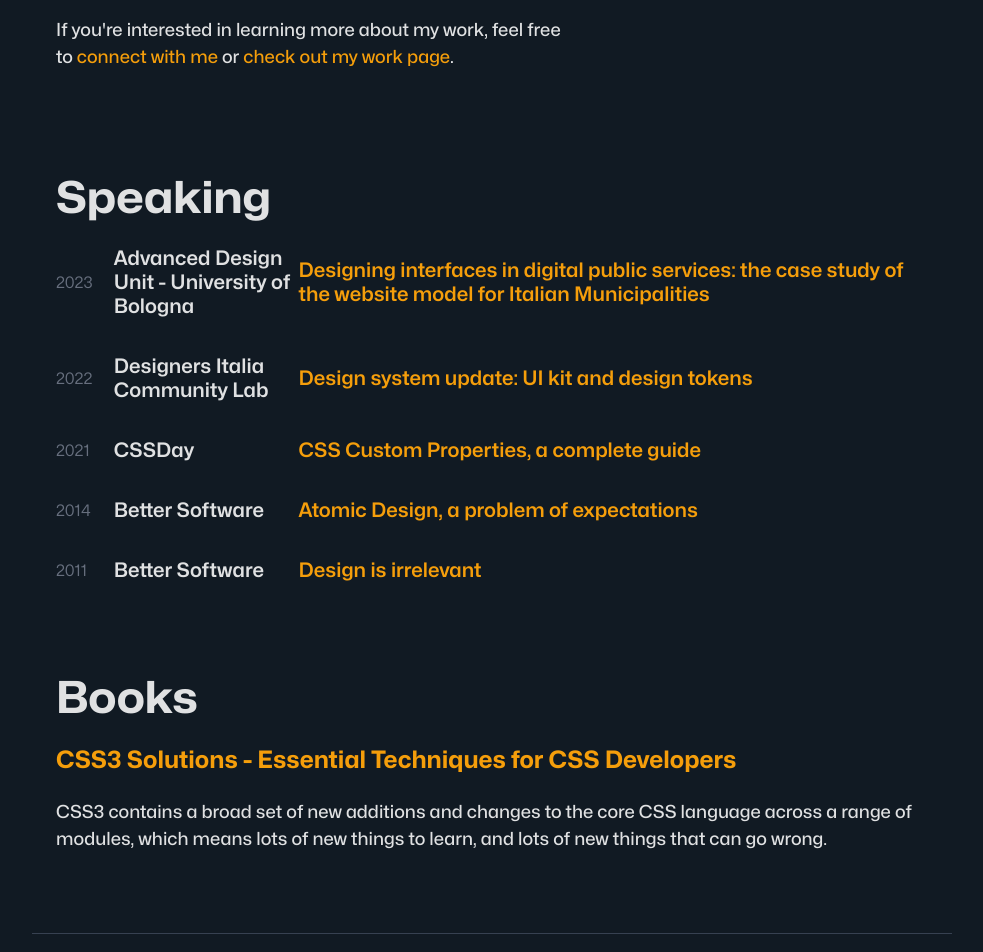
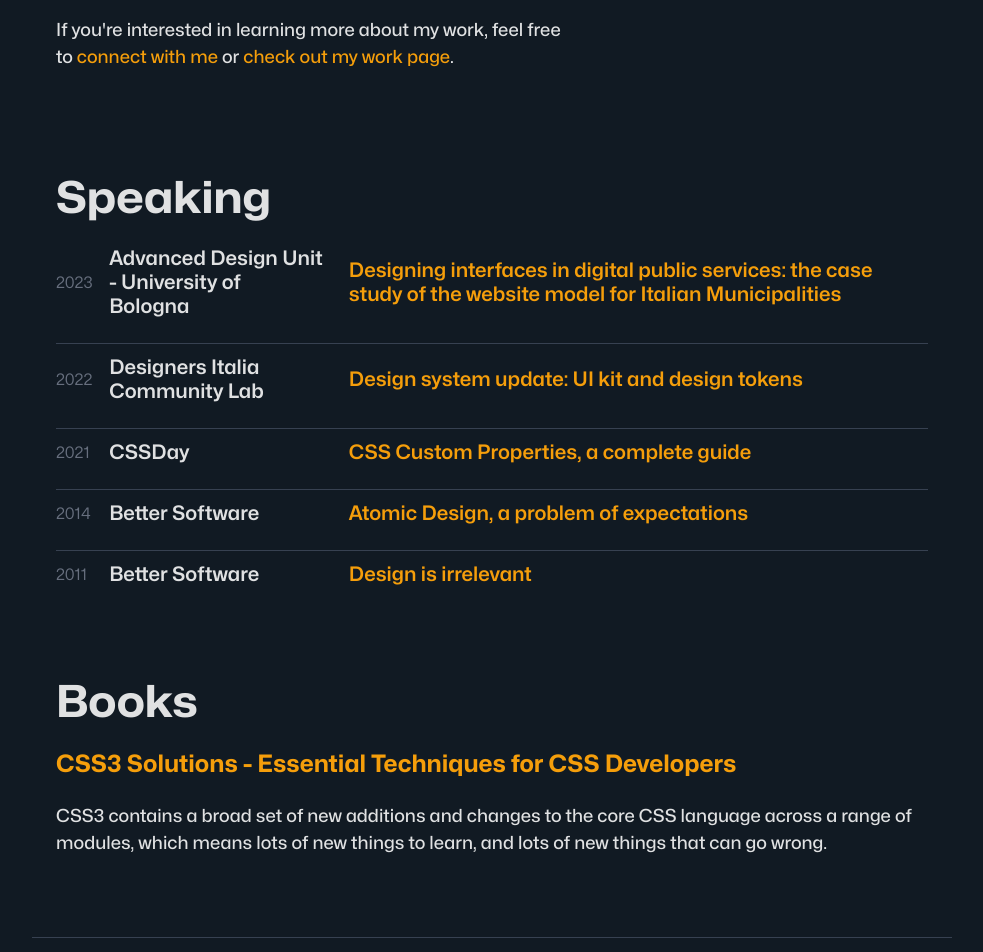
Before and after one commit to zetareticoli/fi, a Jekyll site: the page built from about.html, in a window 1280 px wide. Shown: the part 1127-2079 px from the top of the page, without its empty margins (148-1131 px from the left). Built offline with Jekyll 4.4.1, drawn with Linux system fonts in a browser that asks for light colours; some web fonts are replaced.

Commit message:
feat: improved content list spacing

```diff
--- a/_sass/objects/_lists.scss
+++ b/_sass/objects/_lists.scss
@@ -4,8 +4,13 @@
   &__item {
     --list-item-direction: column;
     --list-item-spacing: var(--spacing-stack-m);
-    margin-bottom: var(--list-item-spacing);
     flex-direction: var(--list-item-direction);
+
+    &:not(:last-child) {
+      margin-bottom: var(--list-item-spacing);
+      padding-bottom: var(--list-item-spacing);
+      border-bottom: 1px solid var(--border);
+    }
 
     @media screen and (min-width: 768px) {
       --list-item-direction: row;
@@ -16,7 +21,8 @@
 
   &__title {
     @media screen and (min-width: 768px) {
-      width: 16rem;
+      width: 40%;
+      padding-right: var(--spacing-inline-m);
     }
   }
 
```
